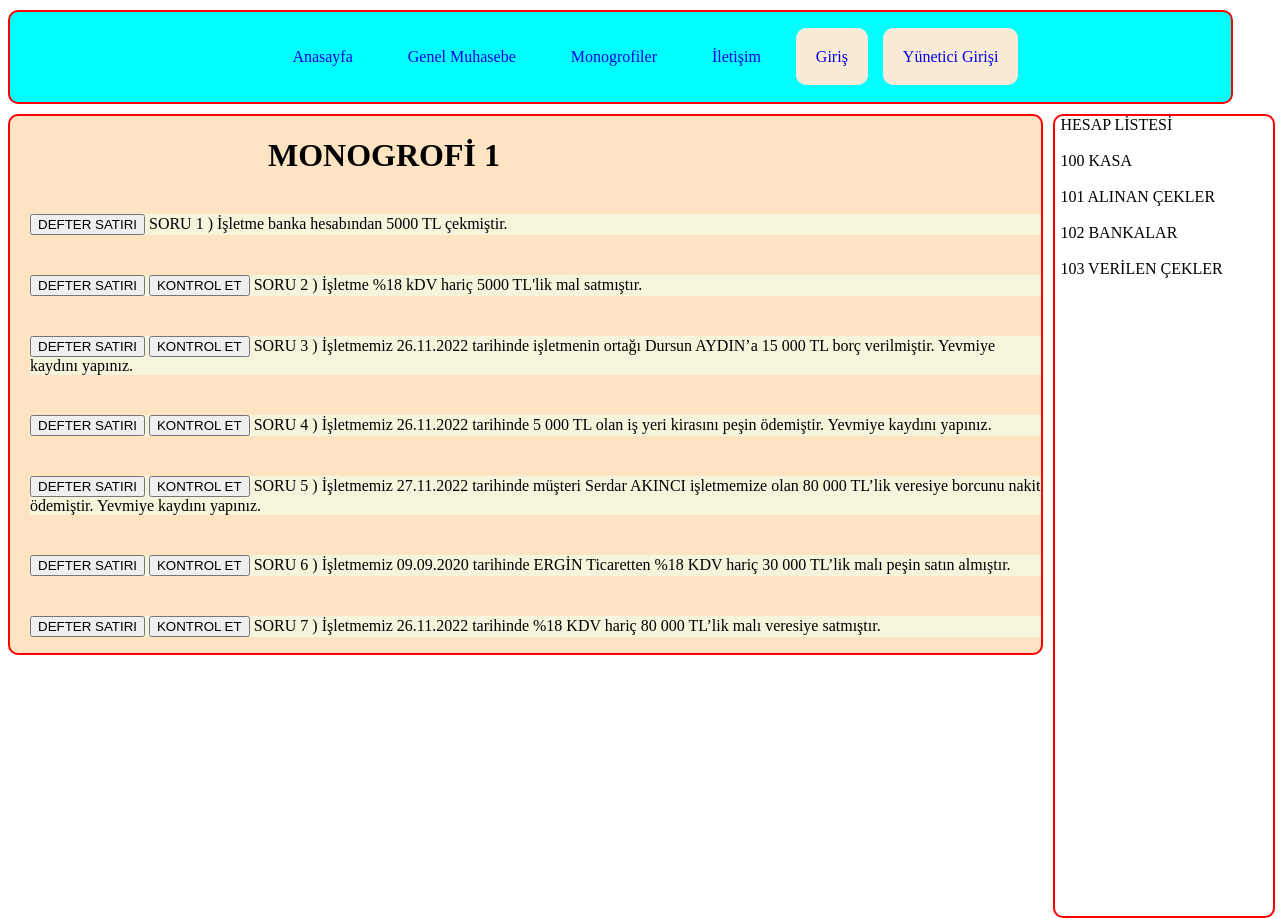
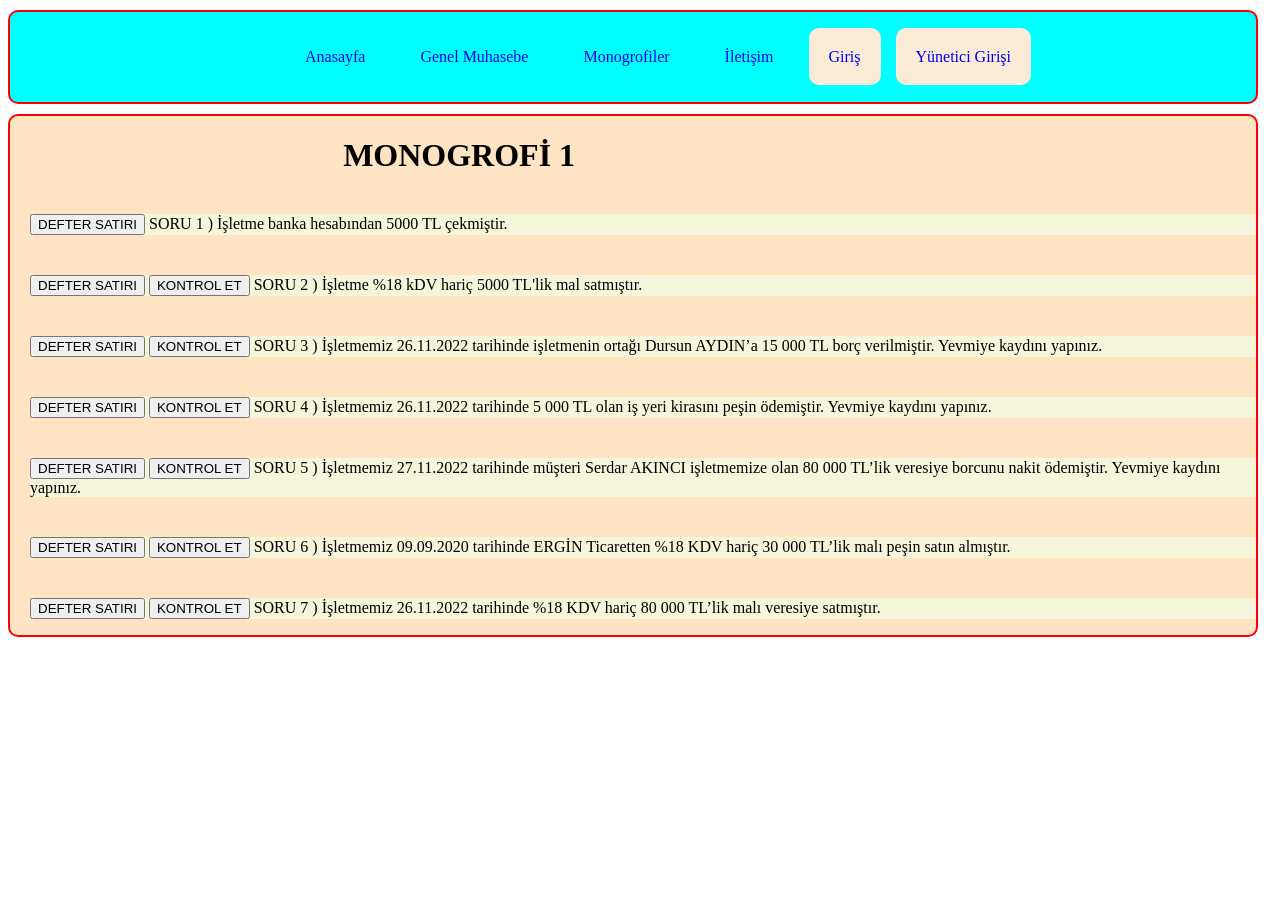
Before and after one commit to i-altuntas/muhasebe_monogrofiler, a plain HTML site: page çözümEkranı.html in a window 1280 px wide. After the commit the page ends 800 px from the top, so only its background shows below. Drawn offline with Linux system fonts and the light colour scheme.

Commit message:
yan kısım silindi fixcet

```diff
--- a/çözümEkranı.html
+++ b/çözümEkranı.html
@@ -104,7 +104,7 @@
         border: 2px solid red;
         border-radius: 10px;
         border-radius: 10px;
-        width: 95%;
+        width: 97%;
         margin-top: 10px;
         padding-left: 20px;
 
@@ -112,7 +112,7 @@
        #genel_kapsam_soru1{
         border: 2px solid red;
         border-radius: 10px;
-        width: 80%;
+        width: 97%;
         margin-top: 10px;
         padding-left: 20px;
         background-color: bisque;
@@ -128,18 +128,6 @@
        .sorular{
         background-color:beige;
         margin-top: 40px;
-
-       }
-       #yan_kısım{
-        border: 2px solid red;
-        border-radius: 10px;
-        position: absolute;
-        margin: 5px;
-        margin-top: 10px;
-        width: 17%;
-        right: 0px;
-        height: 100%;
-
 
        }
        .hesap_listesi{
@@ -264,14 +252,7 @@
 
 
     </div>
-    <div id="yan_kısım">
-        <p class="hesap_listesi">HESAP LİSTESİ</p></br>
-        <p class="hesap_listesi">100 KASA</p></br>
-        <p class="hesap_listesi">101 ALINAN ÇEKLER</p></br>
-        <p class="hesap_listesi">102 BANKALAR</p></br>
-        <p class="hesap_listesi">103 VERİLEN ÇEKLER</p></br>
 
-    </div>
 
 
     <script>
```
